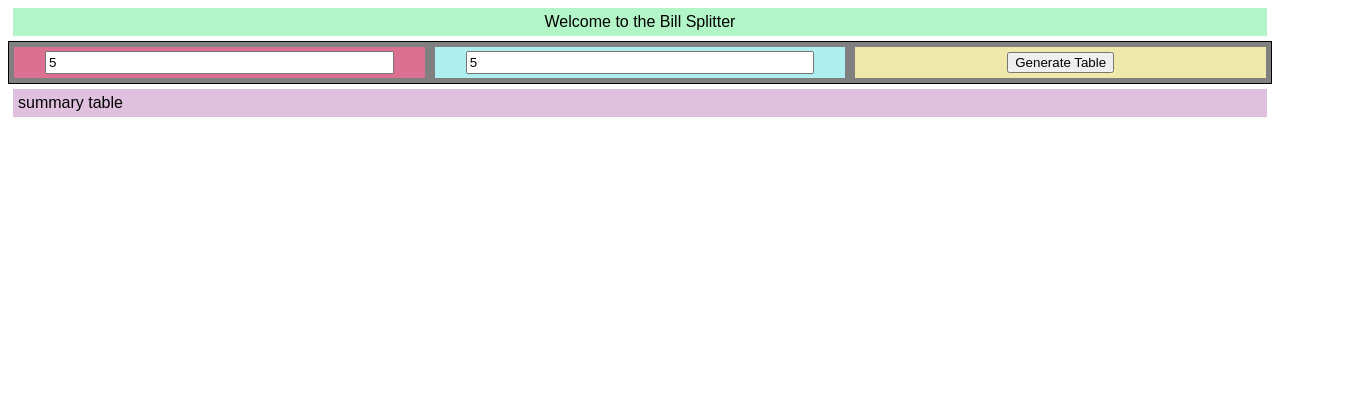
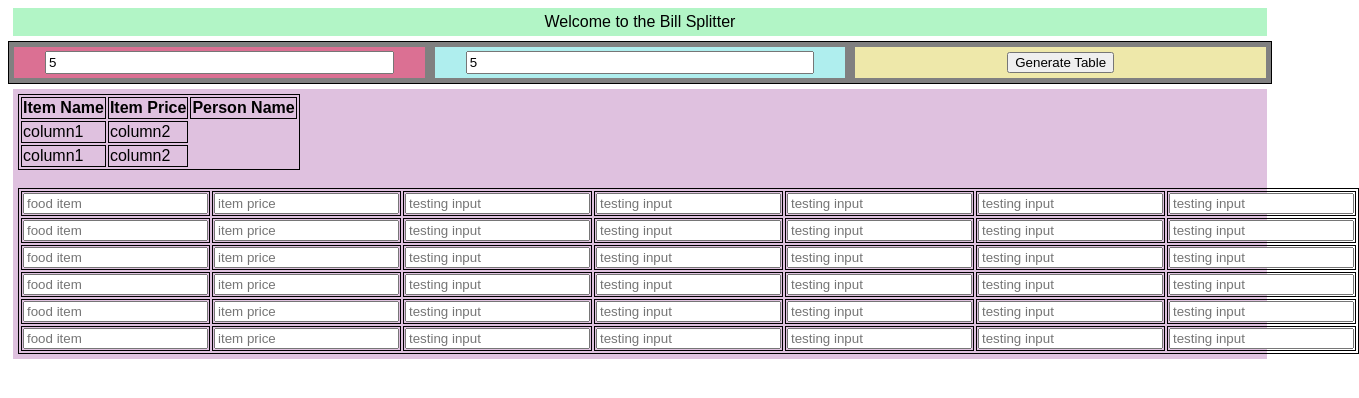
Before and after one commit to viviankwok/bill-splitter, a plain HTML site: page index.html in a window 1280 px wide. Both pictures are taken after typing "5", "5" into the empty fields and a click on the button "Generate Table". Shown: the whole page, 1359 px wide, since content can reach past the window. Drawn offline with Linux system fonts and the light colour scheme.

Commit message:
created generateTable fx
generates table in summary table div based on num of pax and items entered

```diff
--- a/index.html
+++ b/index.html
@@ -30,7 +30,31 @@
       </div>
       <!-- stretch goals -->
       <!-- <div class="gst-service-charge">gst and service charge checkboxes</div> -->
-      <div class="summary-table">summary table</div>
+
+      <div class="table-container">
+        <!-- summary table start -->
+        <table id="summary-table">
+          <tr>
+            <th>Item Name</th>
+            <th>Item Price</th>
+            <th>Person Name</th>
+          </tr>
+          <tr>
+            <td>column1</td>
+            <td>column2</td>
+          </tr>
+          <tr>
+            <td>column1</td>
+            <td>column2</td>
+          </tr>
+        </table>
+        <!-- summary table end -->
+<br>
+          <!-- testing table start -->
+          <table id="testing-table">
+          </table>
+          <!-- testing table end -->
+      </div>
     </div>
     <!-- link javascript -->
     <script type="text/javascript" src="script.js" charset="utf-8"></script>
--- a/script.js
+++ b/script.js
@@ -1,16 +1,45 @@
+// runs when generate-table-btn is clicked
 const generateTable = (e) => {
   e.preventDefault();
-  const numRows = document.querySelector("#num-food-inputBox").value;
-  const numCols = document.querySelector("#num-pax-inputBox").value;
+
+  // assigns row and column values
+  let numRows = document.querySelector("#num-food-inputBox").value;
+  let numCols = document.querySelector("#num-pax-inputBox").value;
   if (numCols === "" || numRows === "") {
     alert("Pls fill in both fields for me to pass my project :) Tyvm");
   } else if (numCols <= 0 || numRows <= 0) {
     alert("Pls fill a valid number for me to pass my project :) Tyvm");
   }
+  numRows = parseInt(numRows) + 1;
+  numCols = parseInt(numCols) + 2;
   console.log(`numRows: ${numRows}, numCols: ${numCols}`);
+
+  // create rows: <tr>
+  let tableTemplate = "";
+  for (let i = 1; i <= numRows; i++) {
+    tableTemplate += "<tr>";
+    // create columns
+    for (let i = 1; i <= numCols; i++) {
+      if (i === 1) {
+        tableTemplate +=
+          '<td><input type="text" placeholder="food item"></input></td>';
+      } else if (i === 2) {
+        tableTemplate +=
+          '<td><input type="text" placeholder="item price"></input></td>';
+      } else {
+        tableTemplate +=
+          '<td><input type="text" placeholder="testing input"></input></td>';
+      }
+    }
+    tableTemplate += "</tr>";
+  }
+  //   console.log(tableTemplate);
+
+  const testingTable = document.querySelector("#testing-table");
+  testingTable.innerHTML = tableTemplate;
 };
 
-// when 'generate table' button is clicked, run generateTable function
+// listens for click on generate-table-btn
 document
   .querySelector("#generate-table-btn")
   .addEventListener("click", generateTable);
--- a/style.css
+++ b/style.css
@@ -63,8 +63,19 @@ body {
   justify-content: center;
 }
 
-.summary-table {
+.table-container {
   background-color: rgb(213, 172, 213, 0.75);
   margin: 5px;
   padding: 5px;
 }
+
+table,
+th,
+tr,
+td {
+  border: 1px solid;
+}
+
+table {
+  max-width: 90%;
+}
```
